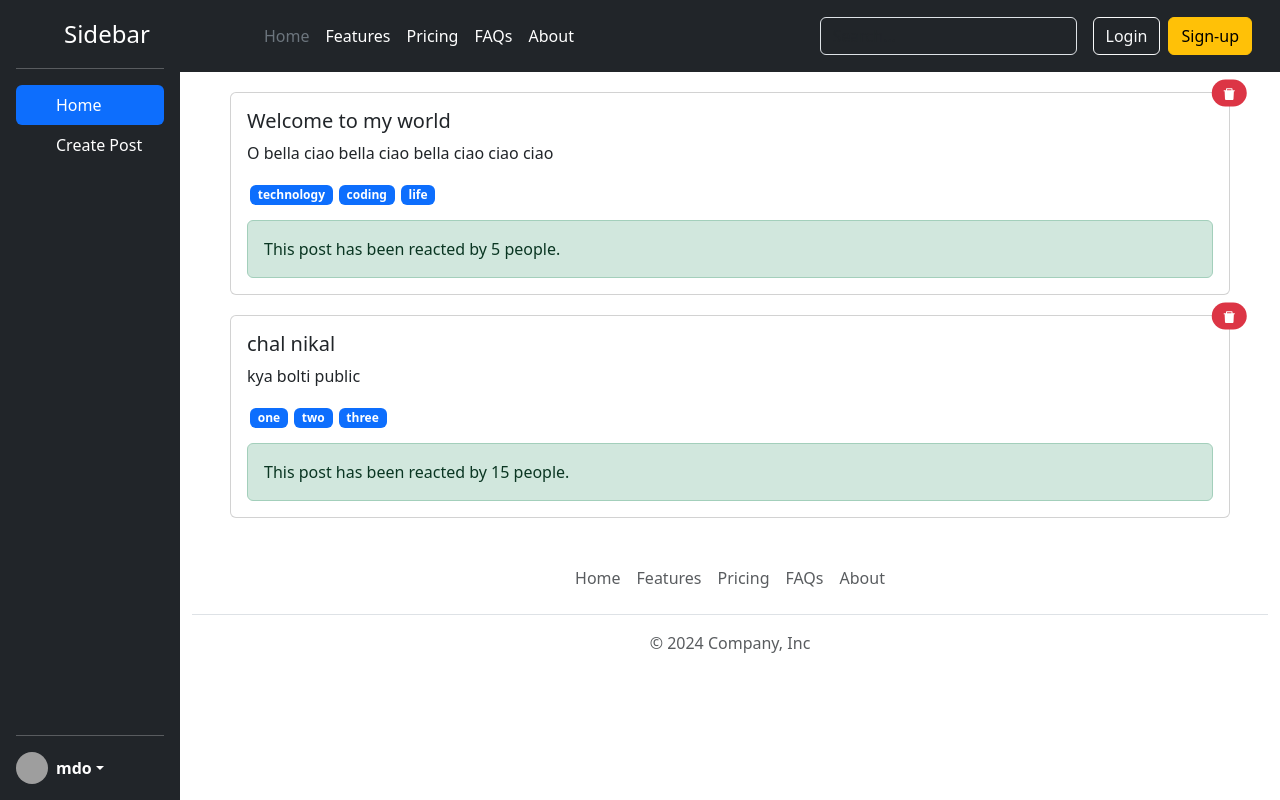
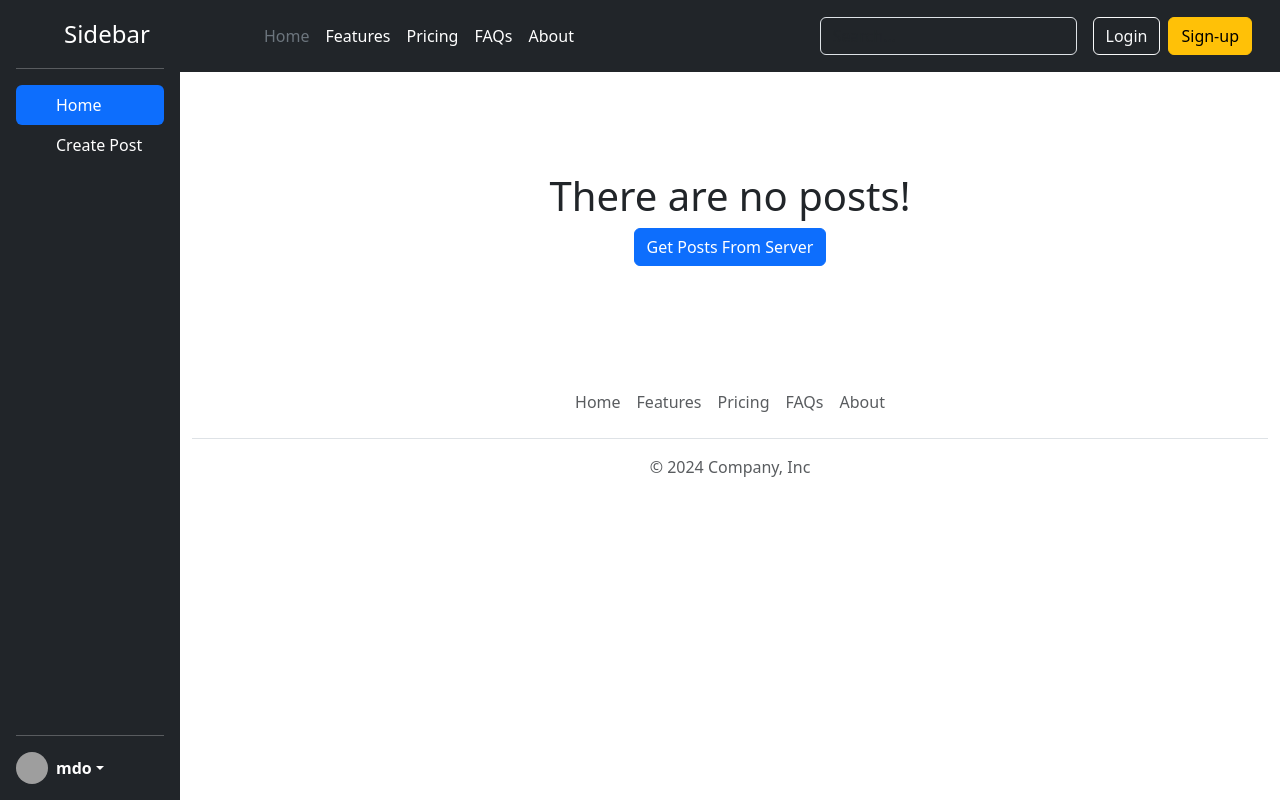
Before and after one commit to ravirajghodake98/React, a React (Vite) app in the folder 37 advance-react/: page / in a window 1280 px wide. Built offline with nearby package versions, Linux system fonts and the light colour scheme; grey boxes are pictures that could not be loaded.

Commit message:
fetch data using fetch method

```diff
--- a/37 advance-react/src/App.css
+++ b/37 advance-react/src/App.css
@@ -28,3 +28,7 @@
   margin-left: 10%;
   margin-top: 50px;
 }
+
+.welcome-message {
+  margin: 100px 0;
+}
--- a/37 advance-react/src/components/PostList.jsx
+++ b/37 advance-react/src/components/PostList.jsx
@@ -1,12 +1,24 @@
 import { useContext } from "react";
 import Post from "./Post";
 import { PostList as PostListData } from "../store/post-list-store";
+import WelcomeMessage from "./WelcomeMessage";
 
 const PostList = () => {
-  const { postList } = useContext(PostListData);
+  const { postList, addInitialPosts } = useContext(PostListData);
+
+  const handleGetPostsClick = () => {
+    fetch("https://dummyjson.com/posts")
+      .then((res) => res.json())
+      .then((data) => {
+        addInitialPosts(data.posts);
+      });
+  };
 
   return (
     <>
+      {postList.length === 0 && (
+        <WelcomeMessage onGetPostsClick={handleGetPostsClick} />
+      )}
       {postList.map((post) => (
         <Post key={post.id} post={post} />
       ))}
--- /dev/null
+++ b/37 advance-react/src/components/WelcomeMessage.jsx
@@ -0,0 +1,16 @@
+const WelcomeMessage = ({ onGetPostsClick }) => {
+  return (
+    <center className="welcome-message">
+      <h1>There are no posts!</h1>
+      <button
+        type="button"
+        className="btn btn-primary"
+        onClick={onGetPostsClick}
+      >
+        Get Posts From Server
+      </button>
+    </center>
+  );
+};
+
+export default WelcomeMessage;
--- a/37 advance-react/src/store/post-list-store.jsx
+++ b/37 advance-react/src/store/post-list-store.jsx
@@ -4,6 +4,7 @@
 const DEFAULT_CONTEXT = {
   postList: [],
   addPost: () => {},
+  addInitialPosts: () => {},
   deletePost: () => {},
 };
 
@@ -15,6 +16,8 @@
     newPostList = currPostList.filter(
       (post) => post.id !== action.payload.postId
     );
+  } else if (action.type === "ADD_INITIAL_POSTS") {
+    newPostList = action.payload.posts;
   } else if (action.type === "ADD_POST") {
     newPostList = [action.payload, ...currPostList];
   }
@@ -23,10 +26,7 @@
 };
 
 const PostListProvider = ({ children }) => {
-  const [postList, dispatchPostList] = useReducer(
-    postListReducer,
-    DEFAULT_POST_LIST
-  );
+  const [postList, dispatchPostList] = useReducer(postListReducer, []);
 
   const addPost = (userId, postTitle, postBody, reactions, tags) => {
     dispatchPostList({
@@ -42,6 +42,15 @@
     });
   };
 
+  const addInitialPosts = (posts) => {
+    dispatchPostList({
+      type: "ADD_INITIAL_POSTS",
+      payload: {
+        posts,
+      },
+    });
+  };
+
   const deletePost = (postId) => {
     dispatchPostList({
       type: "DELETE_POST",
@@ -52,30 +61,13 @@
   };
 
   return (
-    <PostList.Provider value={{ postList, addPost, deletePost }}>
+    <PostList.Provider
+      value={{ postList, addPost, addInitialPosts, deletePost }}
+    >
       {children}
     </PostList.Provider>
   );
 };
-
-const DEFAULT_POST_LIST = [
-  {
-    id: "1",
-    title: "Welcome to my world",
-    body: "O bella ciao bella ciao bella ciao ciao ciao",
-    reactions: 5,
-    userId: "user-7",
-    tags: ["technology", "coding", "life"],
-  },
-  {
-    id: "2",
-    title: "chal nikal",
-    body: "kya bolti public",
-    reactions: 15,
-    userId: "user-12",
-    tags: ["one", "two", "three"],
-  },
-];
 
 PostListProvider.propTypes = {
   children: PropTypes.node.isRequired,
```
